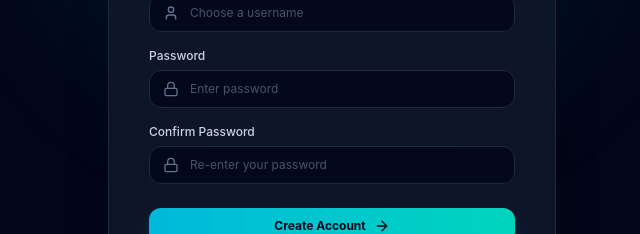
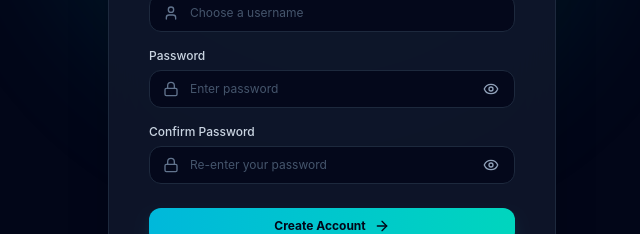
Before and after one commit to KVardhan01/Projects, a React (Vite) app: page /register in a window 1280 px wide. Shown: the part 369-603 px from the top of the page, without its empty margins (308-948 px from the left). Built offline with nearby package versions, Linux system fonts and the light colour scheme; no server answers.

Commit message:
feat(auth): add toggle password visibility
Implement password visibility toggles on both login and registration pages to improve user experience.

```diff
--- a/src/pages/LoginPage.tsx
+++ b/src/pages/LoginPage.tsx
@@ -1,7 +1,7 @@
 import React, { useState, useEffect } from 'react';
 import { useNavigate, useLocation, Link } from 'react-router-dom';
 import { useAuth } from '../context/AuthContext';
-import { Atom, AlertCircle, ArrowRight, User, Lock, CheckCircle2 } from 'lucide-react';
+import { Atom, AlertCircle, ArrowRight, User, Lock, CheckCircle2, Eye, EyeOff } from 'lucide-react';
 import { UserRole } from '../types/user';
 
 export const routeByRole = (role: UserRole): string => {
@@ -25,6 +25,7 @@ export const LoginPage: React.FC = () => {
     return (location.state as any)?.registeredUsername || '';
   });
   const [password, setPassword] = useState<string>('');
+  const [showPassword, setShowPassword] = useState<boolean>(false);
   const [localError, setLocalError] = useState<string | null>(null);
   const [successMessage, setSuccessMessage] = useState<string | null>(() => {
     return (location.state as any)?.successMessage || null;
@@ -135,7 +136,7 @@ export const LoginPage: React.FC = () => {
             </div>
           </div>
 
-          {/* Password field (Never displayed in clear text) */}
+          {/* Password field */}
           <div className="space-y-1.5">
             <label
               htmlFor="password-input"
@@ -147,14 +148,27 @@ export const LoginPage: React.FC = () => {
               <Lock className="w-4 h-4 text-slate-500 absolute left-3.5 top-1/2 -translate-y-1/2 pointer-events-none" />
               <input
                 id="password-input"
-                type="password"
+                type={showPassword ? 'text' : 'password'}
                 required
                 autoComplete="current-password"
                 value={password}
                 onChange={(e) => setPassword(e.target.value)}
                 placeholder="Enter your password"
-                className="w-full bg-slate-950/80 border border-slate-800 rounded-xl py-2.5 pl-10 pr-3.5 text-xs text-slate-200 placeholder:text-slate-600 focus:outline-none focus:border-cyan-500/60 focus:ring-1 focus:ring-cyan-500/40 transition-colors"
+                className="w-full bg-slate-950/80 border border-slate-800 rounded-xl py-2.5 pl-10 pr-10 text-xs text-slate-200 placeholder:text-slate-600 focus:outline-none focus:border-cyan-500/60 focus:ring-1 focus:ring-cyan-500/40 transition-colors"
               />
+              <button
+                type="button"
+                onClick={() => setShowPassword((prev) => !prev)}
+                className="absolute right-3.5 top-1/2 -translate-y-1/2 text-slate-400 hover:text-slate-200 focus:outline-none focus:text-cyan-400 transition-colors p-0.5 rounded cursor-pointer"
+                aria-label={showPassword ? 'Hide password' : 'Show password'}
+                title={showPassword ? 'Hide password' : 'Show password'}
+              >
+                {showPassword ? (
+                  <EyeOff className="w-4 h-4" />
+                ) : (
+                  <Eye className="w-4 h-4" />
+                )}
+              </button>
             </div>
           </div>
 
--- a/src/pages/RegisterPage.tsx
+++ b/src/pages/RegisterPage.tsx
@@ -2,15 +2,17 @@ import React, { useState } from 'react';
 import { useNavigate, Link } from 'react-router-dom';
 import { useAuth } from '../context/AuthContext';
 import { UsersSheetService } from '../services/auth/usersSheetService';
-import { Atom, AlertCircle, ArrowRight, User, Lock } from 'lucide-react';
+import { Atom, AlertCircle, ArrowRight, User, Lock, Eye, EyeOff } from 'lucide-react';
 
 export const RegisterPage: React.FC = () => {
   const navigate = useNavigate();
   const { register, isLoading, clearError } = useAuth();
 
-  const [username, setUsername] = useState<string>('');
+  const [username, setUsername] = useState<string>(() => '');
   const [password, setPassword] = useState<string>('');
   const [confirmPassword, setConfirmPassword] = useState<string>('');
+  const [showPassword, setShowPassword] = useState<boolean>(false);
+  const [showConfirmPassword, setShowConfirmPassword] = useState<boolean>(false);
   const [localError, setLocalError] = useState<string | null>(null);
 
   const handleSubmit = async (e: React.FormEvent) => {
@@ -161,13 +163,26 @@ export const RegisterPage: React.FC = () => {
               <Lock className="w-4 h-4 text-slate-500 absolute left-3.5 top-1/2 -translate-y-1/2 pointer-events-none" />
               <input
                 id="reg-password-input"
-                type="password"
+                type={showPassword ? 'text' : 'password'}
                 autoComplete="new-password"
                 value={password}
                 onChange={(e) => setPassword(e.target.value)}
                 placeholder="Enter password"
-                className="w-full bg-slate-950/80 border border-slate-800 rounded-xl py-2.5 pl-10 pr-3.5 text-xs text-slate-200 placeholder:text-slate-600 focus:outline-none focus:border-cyan-500/60 focus:ring-1 focus:ring-cyan-500/40 transition-colors"
+                className="w-full bg-slate-950/80 border border-slate-800 rounded-xl py-2.5 pl-10 pr-10 text-xs text-slate-200 placeholder:text-slate-600 focus:outline-none focus:border-cyan-500/60 focus:ring-1 focus:ring-cyan-500/40 transition-colors"
               />
+              <button
+                type="button"
+                onClick={() => setShowPassword((prev) => !prev)}
+                className="absolute right-3.5 top-1/2 -translate-y-1/2 text-slate-400 hover:text-slate-200 focus:outline-none focus:text-cyan-400 transition-colors p-0.5 rounded cursor-pointer"
+                aria-label={showPassword ? 'Hide password' : 'Show password'}
+                title={showPassword ? 'Hide password' : 'Show password'}
+              >
+                {showPassword ? (
+                  <EyeOff className="w-4 h-4" />
+                ) : (
+                  <Eye className="w-4 h-4" />
+                )}
+              </button>
             </div>
           </div>
 
@@ -183,13 +198,26 @@ export const RegisterPage: React.FC = () => {
               <Lock className="w-4 h-4 text-slate-500 absolute left-3.5 top-1/2 -translate-y-1/2 pointer-events-none" />
               <input
                 id="reg-confirm-password-input"
-                type="password"
+                type={showConfirmPassword ? 'text' : 'password'}
                 autoComplete="new-password"
                 value={confirmPassword}
                 onChange={(e) => setConfirmPassword(e.target.value)}
                 placeholder="Re-enter your password"
-                className="w-full bg-slate-950/80 border border-slate-800 rounded-xl py-2.5 pl-10 pr-3.5 text-xs text-slate-200 placeholder:text-slate-600 focus:outline-none focus:border-cyan-500/60 focus:ring-1 focus:ring-cyan-500/40 transition-colors"
+                className="w-full bg-slate-950/80 border border-slate-800 rounded-xl py-2.5 pl-10 pr-10 text-xs text-slate-200 placeholder:text-slate-600 focus:outline-none focus:border-cyan-500/60 focus:ring-1 focus:ring-cyan-500/40 transition-colors"
               />
+              <button
+                type="button"
+                onClick={() => setShowConfirmPassword((prev) => !prev)}
+                className="absolute right-3.5 top-1/2 -translate-y-1/2 text-slate-400 hover:text-slate-200 focus:outline-none focus:text-cyan-400 transition-colors p-0.5 rounded cursor-pointer"
+                aria-label={showConfirmPassword ? 'Hide confirm password' : 'Show confirm password'}
+                title={showConfirmPassword ? 'Hide confirm password' : 'Show confirm password'}
+              >
+                {showConfirmPassword ? (
+                  <EyeOff className="w-4 h-4" />
+                ) : (
+                  <Eye className="w-4 h-4" />
+                )}
+              </button>
             </div>
           </div>
 
```
